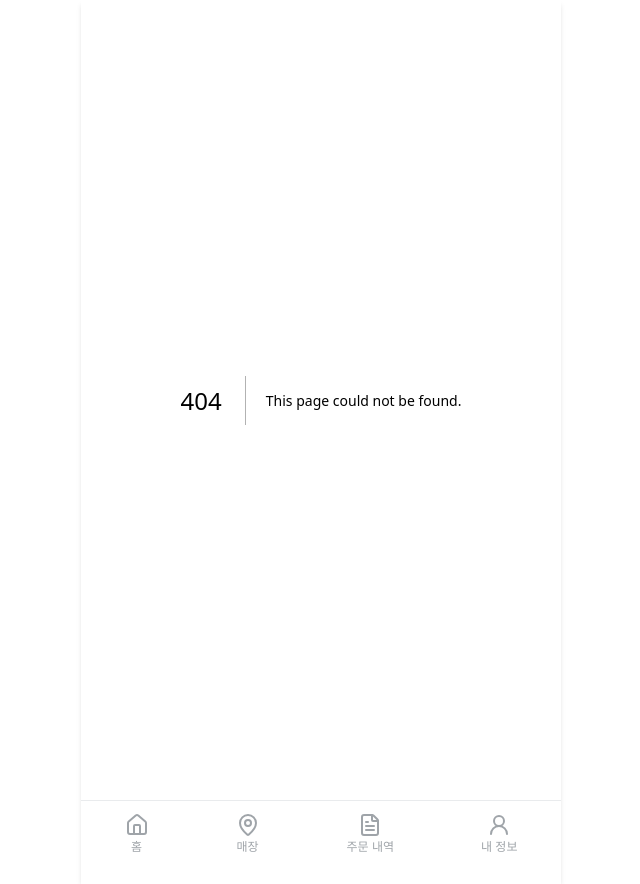
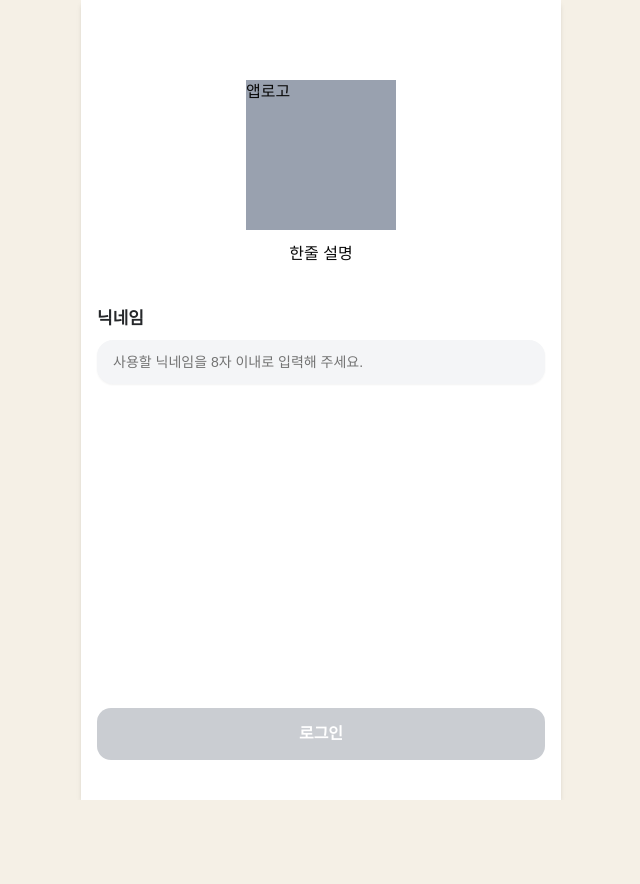
Before and after one commit to KoominEat/KoominEat-FE, a Next.js app: page /login in a window 1280 px wide. Before the commit this address had no page. Shown: the whole page, without its empty margins (319-959 px from the left). After the commit the page ends 800 px from the top, so only its background shows below. Built offline with nearby package versions, Linux system fonts and the light colour scheme; a web font is replaced by a local one.

Commit message:
feat: login page

```diff
--- /dev/null
+++ b/src/app/login/page.tsx
@@ -0,0 +1,36 @@
+"use client";
+
+import Button from "@/components/common/Button";
+import Input from "@/components/common/Input";
+import { useState } from "react";
+
+const LoginPage = () => {
+  const [nickname, setNickname] = useState("");
+
+  return (
+    <div className="flex flex-col w-full min-h-screen pt-20 py-10">
+      <div className="flex flex-col items-center gap-3">
+        <div className="w-[150px] h-[150px] bg-gray-400">앱로고</div>
+        <p>한줄 설명</p>
+      </div>
+
+      <div className="mt-10">
+        <p className="font-semibold text-gray-g7 text-[17px] mb-2">닉네임</p>
+        <Input
+          placeholder="사용할 닉네임을 8자 이내로 입력해 주세요."
+          value={nickname}
+          onChange={(e) => setNickname(e.target.value)}
+        />
+      </div>
+
+      <Button
+        className="w-full mt-auto"
+        variant={nickname ? "primary" : "disabled"}
+      >
+        로그인
+      </Button>
+    </div>
+  );
+};
+
+export default LoginPage;
--- a/src/components/Navigation.tsx
+++ b/src/components/Navigation.tsx
@@ -12,7 +12,8 @@ const Navigation = () => {
     pathname === "/cart" ||
     pathname === "/pay" ||
     pathname === "/order-completed" ||
-    pathname === "/request-accept"
+    pathname === "/request-accept" ||
+    pathname === "/login"
   )
     return null;
 
```
